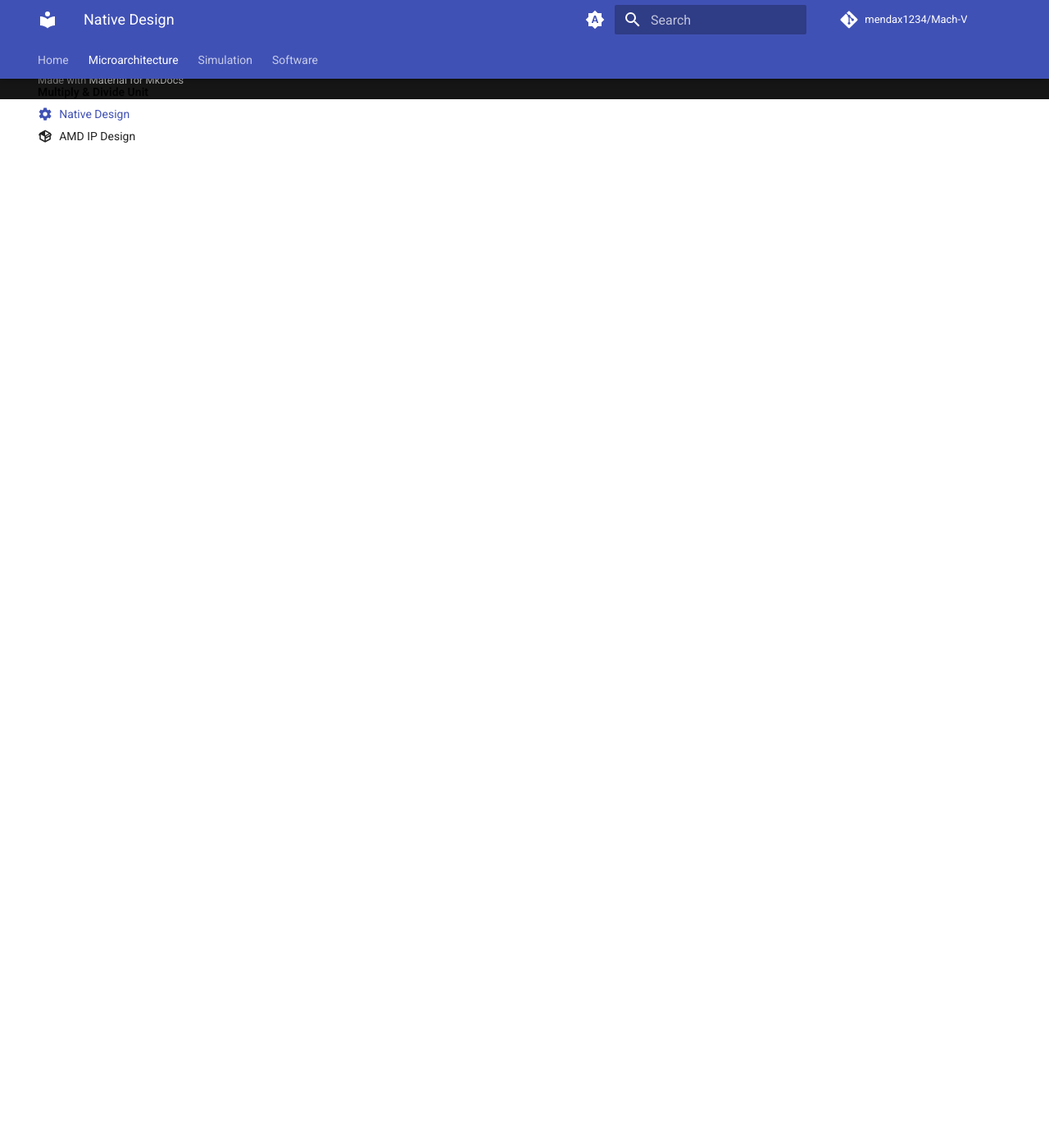
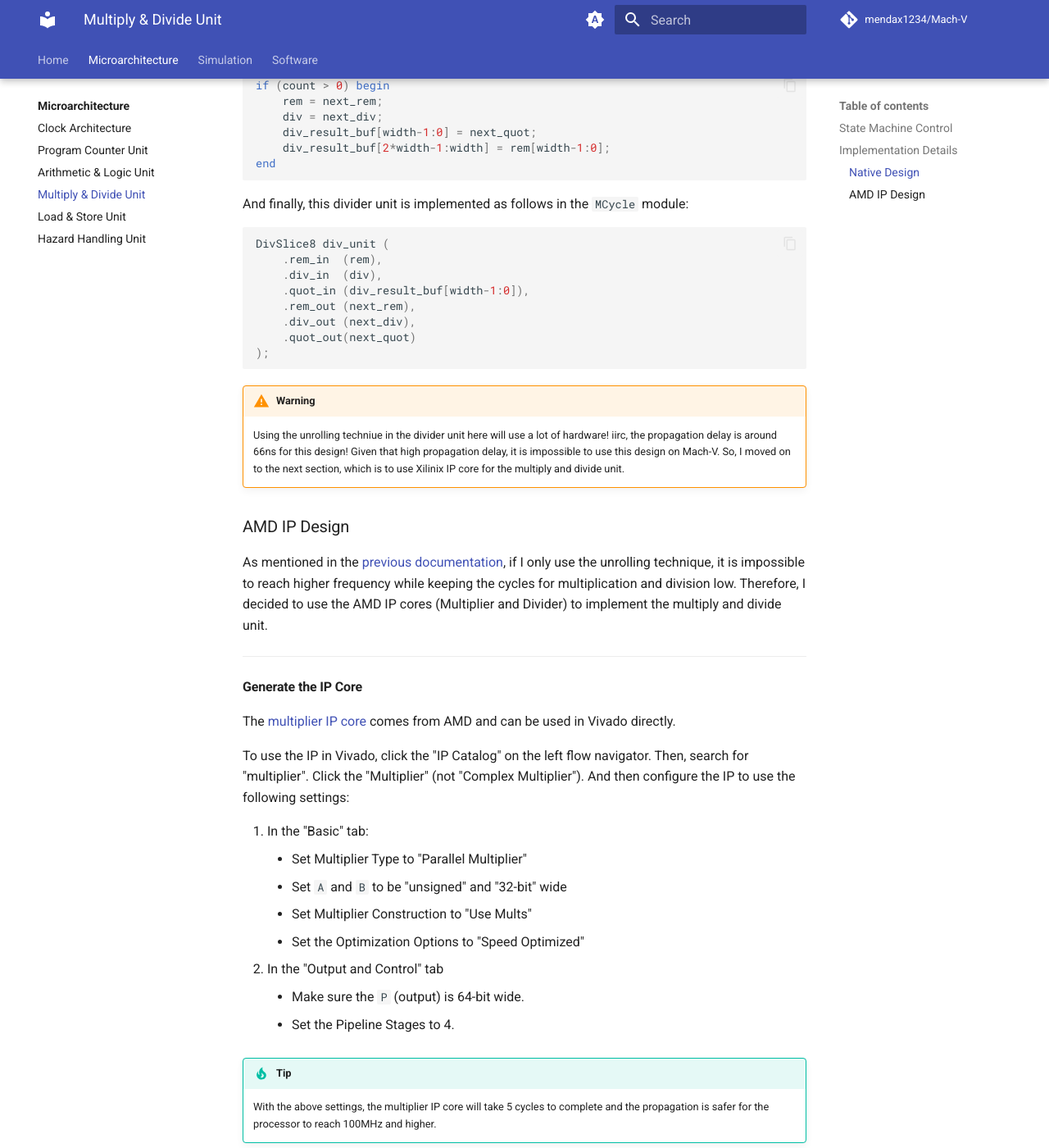
Before and after one commit to mendax1234/Mach-V, an MkDocs documentation site: the page built from docs/uarch/mul-div-unit.md, in a window 1280 px wide and 1400 px high, scrolled down 3754 px. Shown: the whole window at 82% size. Built offline with MkDocs 1.6.1 and Material for MkDocs 9.7.7, drawn with Linux system fonts in a browser that asks for light colours; plug-ins that fetch from the network failed and are left out; comment, search, counter and statistics services are not loaded; before the commit the page ends 3875 px from its top, so only the background shows below that; some of the changed text lies outside the part shown.

Commit message:
Add Clock Architecture

````diff
--- a/docs/uarch/mul-div/native-design.md
+++ b/docs/uarch/mul-div-unit.md
@@ -1,12 +1,42 @@
----
-icon: material/cog
----
+# Multiply & Divide Unit
 
-# Native Design of Multiply & Divide Unit
+In this version of the Mach-V processor, the multiply and divide unit is incorporated into one file called `MCycle.v`. The whole idea of the `MCycle` module is that, while it is doing the computation, the `Busy` signal (output) will be triggered high and this signal will be used to stall the other relevant pipeline registers so that no new instructions are fetched until the multiplication/division is complete.
+
+This module is implemented using the mealy state machine.
+
+## State Machine Control
+
+## Implementation Details
+
+I have tried two implementations for the `MCycle` module:
+
+<div class="grid cards" markdown>
+
+- :material-integrated-circuit-chip: __Native Design__
+
+    ---
+
+    Implement the multiply and divide unit by "hand-typped" Verilog code.
+
+    [:octicons-arrow-right-24: View Documentation](#native-design)
+
+- :simple-circuitverse: __Using IP Cores__
+
+    ---
+
+    Use Xilinx IP cores to implement the multiply and divide unit.
+
+    [:octicons-arrow-right-24: View Documentation](#amd-ip-design)
+
+</div>
+
+### Native Design
 
 This is a follow-up from [CG3207 Assignment 3](https://nus-cg3207.github.io/labs/asst_manuals/Asst_03/Asst_03/). More specifically, it is my try to finish the first bullet point in the [Task 3 of this assignment](https://nus-cg3207.github.io/labs/asst_manuals/Asst_03/Asst_03/#task-3-enhancements-5-points).
 
-## Multiply Unit
+---
+
+#### Multiply Unit
 
 For the multiply unit, the idea is to "unroll" the loop. For the 32-bit multiplication, instead of using 32 cycles to compute the result by shifting 1 bit a time, I generate the partial products for every 8 bits of the multiplier in parallel. So, the temporal product here will be $32+8=40$ bits wide.
 
@@ -96,7 +126,9 @@
 !!! warning
     The 8 bits design will still use more hardware than I thought, which will give around 13ns propagation delay. This will limit the Mach-V clock frequency to 50MHz max if the clock wizard is not used!
 
-## Divide Unit
+---
+
+#### Divide Unit
 
 Similarly, I did the unrolling for the divider unit as well. So, instead of getting at most 1 bit of quotient and remainder per cycle. Now, I can get at most 8 bits of quotient and remainder per cycle. This divider unit is implemented using the `for` loop in Verilog as follows:
 
@@ -170,3 +202,70 @@
 
 !!! warning
     Using the unrolling techniue in the divider unit here will use a lot of hardware! iirc, the propagation delay is around 66ns for this design! Given that high propagation delay, it is impossible to use this design on Mach-V. So, I moved on to the next section, which is to use Xilinix IP core for the multiply and divide unit.
+
+### AMD IP Design
+
+As mentioned in the [previous documentation](native-design.md), if I only use the unrolling technique, it is impossible to reach higher frequency while keeping the cycles for multiplication and division low. Therefore, I decided to use the AMD IP cores (Multiplier and Divider) to implement the multiply and divide unit.
+
+---
+
+#### Generate the IP Core
+
+The [multiplier IP core](https://www.amd.com/en/products/adaptive-socs-and-fpgas/intellectual-property/multiplier.html) comes from AMD and can be used in Vivado directly.
+
+To use the IP in Vivado, click the "IP Catalog" on the left flow navigator. Then, search for "multiplier". Click the "Multiplier" (not "Complex Multiplier"). And then configure the IP to use the following settings:
+
+1. In the "Basic" tab:
+    - Set Multiplier Type to "Parallel Multiplier"
+    - Set `A` and `B` to be "unsigned" and "32-bit" wide
+    - Set Multiplier Construction to "Use Mults"
+    - Set the Optimization Options to "Speed Optimized"
+2. In the "Output and Control" tab
+    - Make sure the `P` (output) is 64-bit wide.
+    - Set the Pipeline Stages to 4.
+
+!!! tip
+    With the above settings, the multiplier IP core will take 5 cycles to complete and the propagation is safer for the processor to reach 100MHz and higher.
+
+Simiarly, the [divider IP core](https://www.amd.com/en/products/adaptive-socs-and-fpgas/intellectual-property/divider.html) also comes from AMD and can be used in Vivado directly.
+
+Follow the similar steps as the multiplier IP core, but configure the divider using the following settings:
+
+1. In the "Channel Settings" tab:
+    - Set Algorithm type of "Radix 2" and Operand sign to "unsigned".
+    - Change dividend and divisor width to "32".
+    - Set the Remainder Type to be "Remainder" and fractional width to be "32".
+2. In the "Options" tab:
+    - Set Clocks per Division to be "1".
+    - Set the flow control under AXI4-Stream settings to "Blocking".
+    - Set the optimize goal under AXI4-Stream settings to "Performance".
+
+!!! tip
+    With the above settings, the divider IP core will take 32 cycles to complete and the propagation is safer for the processor to reach 100MHz and higher.
+
+---
+
+#### Use IP Core
+
+To use the two IP cores that we have generated above, we just need to know the inputs and outputs of each IP core and then instantiate them in our `MCycle.v` to replace the multiple unit and the divide unit that we have implemented manually in the [previous section](./native-design.md).
+
+```verilog
+// Multiplier IP: 32x32 Unsigned -> 64-bit Product
+mult_gen_0 my_multiplier (
+    .CLK(CLK),
+    .A  (abs_op1),
+    .B  (abs_op2),
+    .P  (mul_dout)
+);
+
+// Divider IP: 32/32 Unsigned -> 32 Quot, 32 Rem
+div_gen_0 my_divider (
+    .aclk                  (CLK),
+    .s_axis_divisor_tvalid (div_in_valid),
+    .s_axis_divisor_tdata  (abs_op2),
+    .s_axis_dividend_tvalid(div_in_valid),
+    .s_axis_dividend_tdata (abs_op1),
+    .m_axis_dout_tvalid    (div_out_valid),
+    .m_axis_dout_tdata     (div_dout)
+);
+```
--- a/mkdocs.yaml
+++ b/mkdocs.yaml
@@ -134,14 +134,12 @@
   - Home: index.md
   - Microarchitecture:
       - uarch/index.md
+      - Clock Architecture: uarch/clock.md
+      - Program Counter Unit: uarch/pc-unit.md
       - Arithmetic & Logic Unit: uarch/alu.md
+      - Multiply & Divide Unit: uarch/mul-div-unit.md
       - Load & Store Unit: uarch/lsu.md
-      - Program Counter Unit: uarch/pc-unit.md
       - Hazard Handling Unit: uarch/hazard-unit.md
-      - Multiply & Divide Unit:
-          - uarch/mul-div/index.md
-          - Native Design: uarch/mul-div/native-design.md
-          - AMD IP Design: uarch/mul-div/vendor-ip.md
   - Simulation:
       - sim/index.md
       - Benchmark Testbench: sim/benchmark_tb.md
````
Also changed, not shown: docs/uarch/clock.md (added, +105 -0 lines), docs/uarch/mul-div/index.md (deleted, +0 -31 lines), docs/uarch/mul-div/vendor-ip.md (deleted, +0 -70 lines), docs/uarch/pc-unit.md (+3 -3 lines), docs/uarch/index.md (line endings or trailing spaces), 1 other file.
